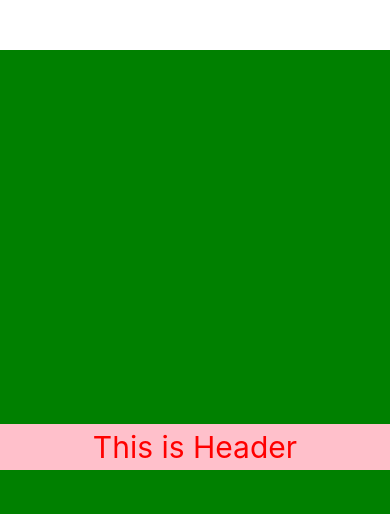
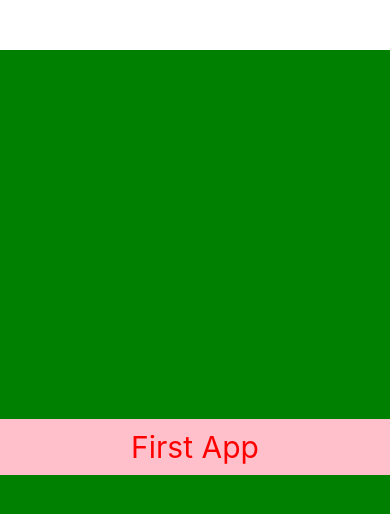
Before and after one commit to MeGuuuun/RnTest, a React Native app: screen / in a window 390 px wide. Shown: the top 514 px of the page. Built offline with nearby package versions, Linux system fonts and the light colour scheme.

Commit message:
event and Header

```diff
--- a/App.js
+++ b/App.js
@@ -1,11 +1,13 @@
 import { StatusBar } from 'expo-status-bar';
 import { StyleSheet, Text, View } from 'react-native';
 import Header from './Components/Header'
+import {useState} from "react";
 
 export default function App() {
+  const [appName, setAppName] = useState("First App")
   return (
     <View style={styles.mainView}>
-      <Header></Header>
+      <Header name = {appName} />
     </View>
   );
 }
--- a/Components/Header.js
+++ b/Components/Header.js
@@ -1,9 +1,12 @@
-import {View, Text, StyleSheet} from 'react-native'
+import {View, Text, StyleSheet, TouchableOpacity} from 'react-native'
+import { useState } from 'react';
 
-const Header = () => (
-    <View style = {styles.header}>
-        <Text style = {styles.mainText}>This is Header</Text>
-    </View>
+const Header = (props) => (
+    <TouchableOpacity style= {styles.header} onPress={()=> alert('hello')}>
+        <View style = {styles.header}>
+            <Text style = {styles.mainText}>{props.name}</Text>
+        </View>
+    </TouchableOpacity>
 )
 
 const styles = StyleSheet.create({
```
